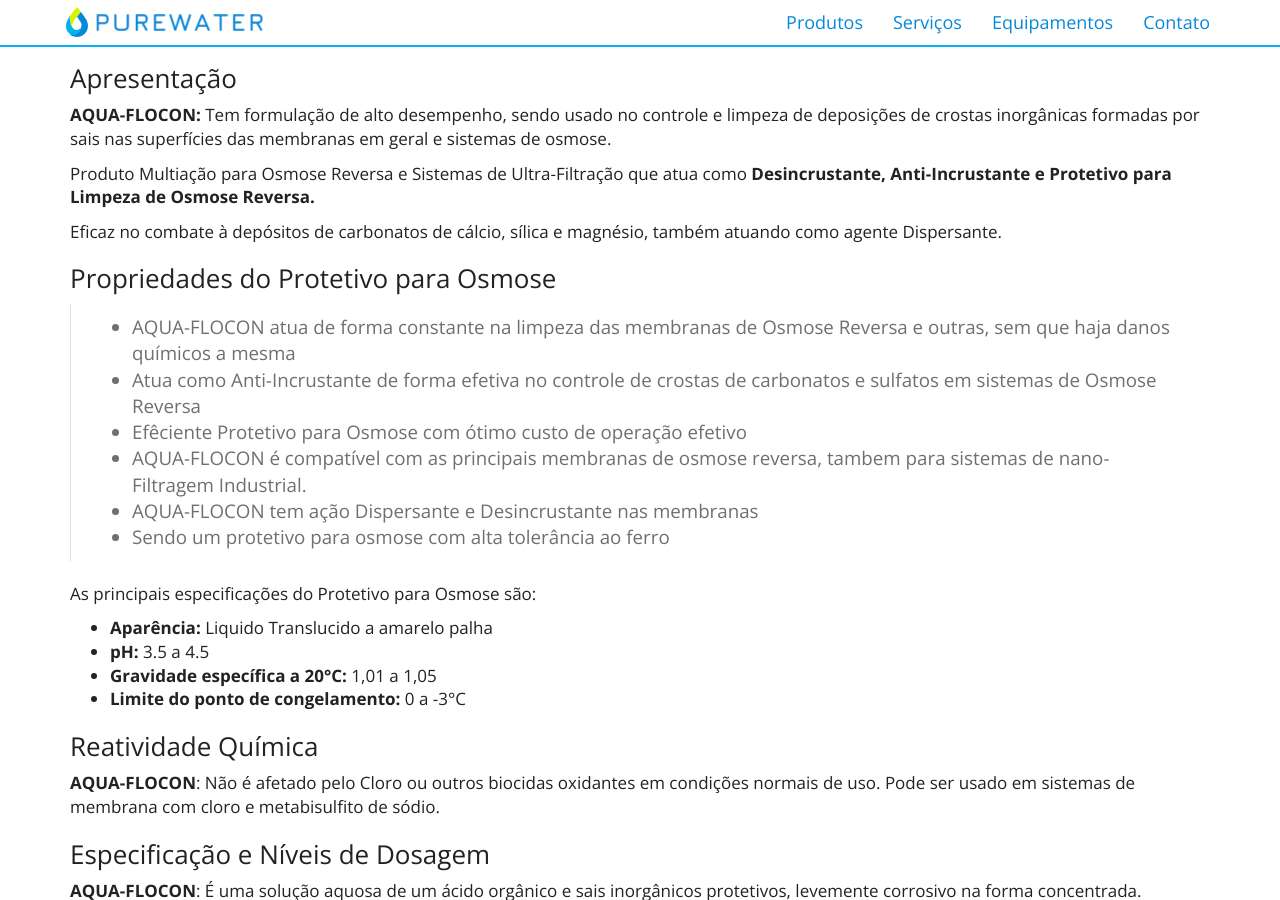
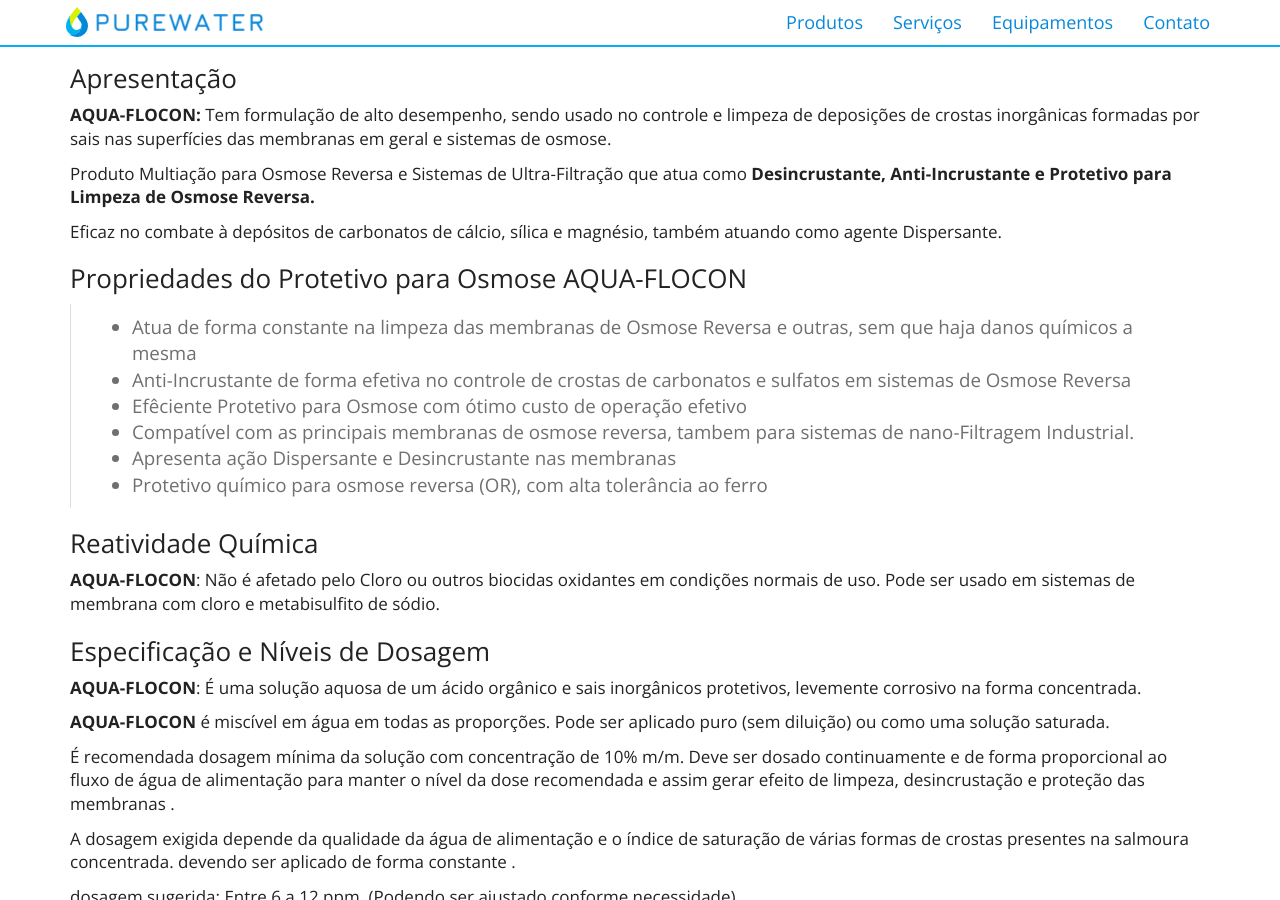
Before and after one commit to purewaterefluentes/purewaterefluentes.github.io, a Jekyll site: the page built from produtos/protetivo-membrana-osmose.md, in a window 1280 px wide and 900 px high, scrolled down 1051 px. Built offline with Jekyll 4.4.1, drawn with Linux system fonts in a browser that asks for light colours; nearby versions of some CDN libraries; library files that are not in the unit come from our copies.

Commit message:
Update protetivo-membrana-osmose.md

```diff
--- a/produtos/protetivo-membrana-osmose.md
+++ b/produtos/protetivo-membrana-osmose.md
@@ -17,24 +17,16 @@
 Eficaz no combate à depósitos de carbonatos de cálcio, sílica e magnésio, também atuando como agente Dispersante.
 
 
-### Propriedades do Protetivo para Osmose
+### Propriedades do Protetivo para Osmose AQUA-FLOCON
 
 >
-- AQUA-FLOCON atua de forma constante na limpeza das membranas de Osmose Reversa e outras, sem que haja danos químicos a mesma
-- Atua como Anti-Incrustante de forma efetiva no controle de crostas de carbonatos e sulfatos em sistemas de Osmose Reversa
+- Atua de forma constante na limpeza das membranas de Osmose Reversa e outras, sem que haja danos químicos a mesma
+- Anti-Incrustante de forma efetiva no controle de crostas de carbonatos e sulfatos em sistemas de Osmose Reversa
 - Efêciente Protetivo para Osmose com ótimo custo de operação efetivo
-- AQUA-FLOCON é compatível com as principais membranas de osmose reversa, tambem para sistemas de nano-Filtragem Industrial.
-- AQUA-FLOCON tem ação Dispersante e Desincrustante nas membranas
-- Sendo um protetivo para osmose com alta tolerância ao ferro
+- Compatível com as principais membranas de osmose reversa, tambem para sistemas de nano-Filtragem Industrial.
+- Apresenta ação Dispersante e Desincrustante nas membranas
+- Protetivo químico para osmose reversa (OR), com alta tolerância ao ferro
 >
-
-As principais especificações do Protetivo para Osmose são:
-
-- **Aparência:** Liquido Translucido a amarelo palha
-- **pH:** 3.5 a 4.5
-- **Gravidade específica a 20°C:** 1,01 a 1,05
-- **Limite do ponto de congelamento:** 0 a -3°C
-
 
 ### Reatividade Química
 
```
